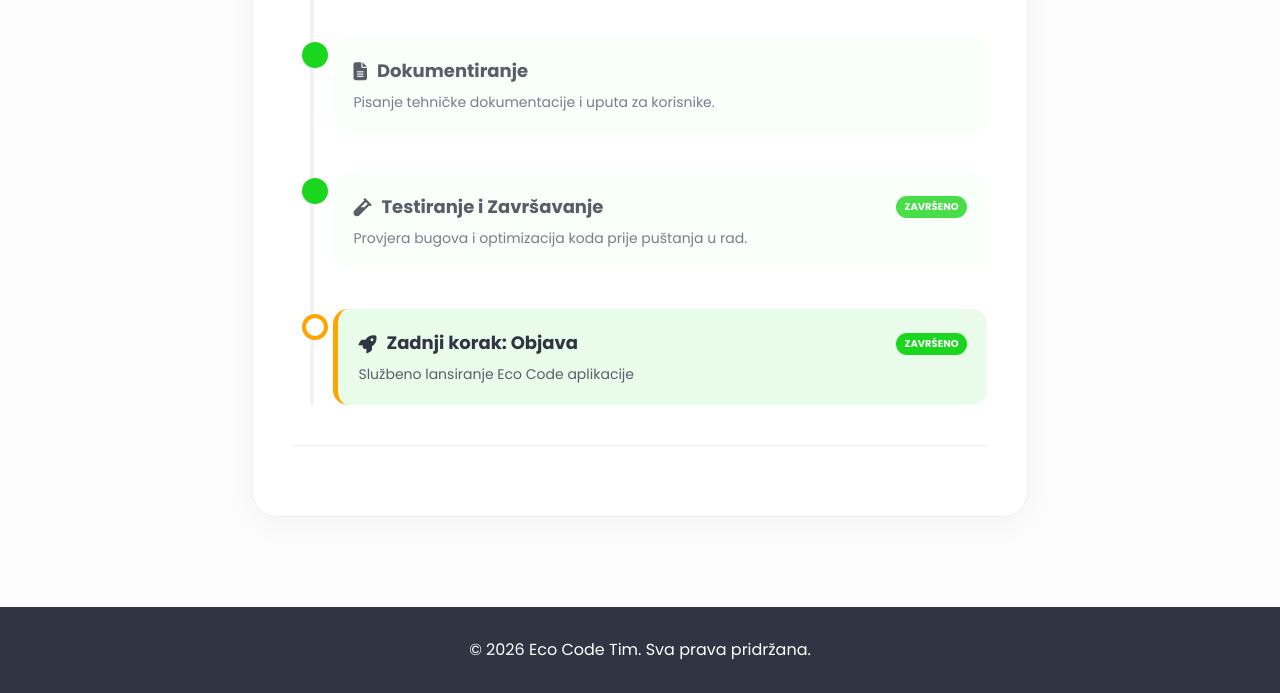
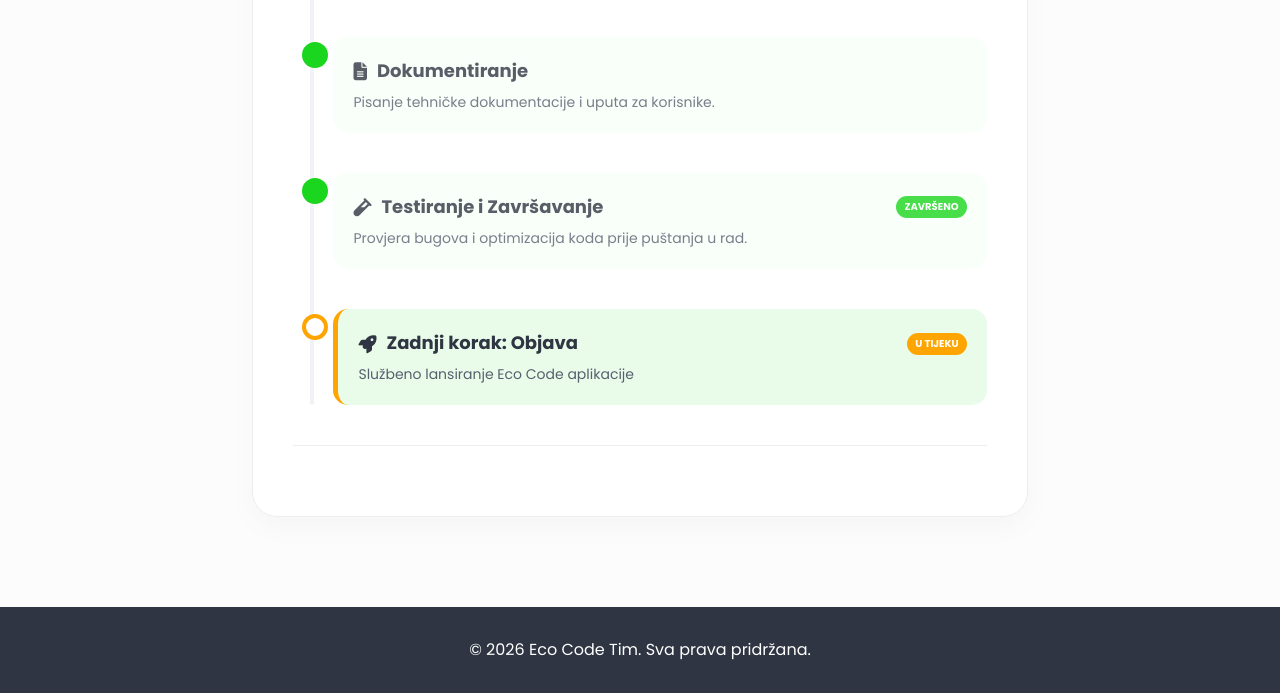
Before and after one commit to NoaHusic-dev/EcoCode, a plain HTML site: page napredak.html in a window 1280 px wide. Shown: the part 636-1329 px from the top of the page. Drawn offline with Linux system fonts and the light colour scheme.

Commit message:
Change status badge from 'done' to 'in progress'

```diff
--- a/napredak.html
+++ b/napredak.html
@@ -250,7 +250,7 @@
 
                 <div class="step active">
                     <div class="step-content">
-                        <h3><i class="fas fa-rocket"></i> Zadnji korak: Objava <span class="badge done">Završeno</span></h3>
+                        <h3><i class="fas fa-rocket"></i> Zadnji korak: Objava <span class="badge process">U tijeku</span></h3>
                         <p>Službeno lansiranje Eco Code aplikacije</p>
                     </div>
                 </div>
```
